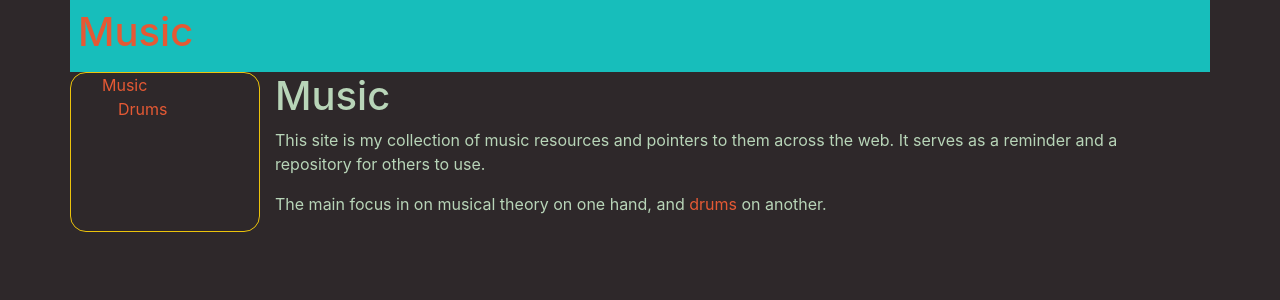
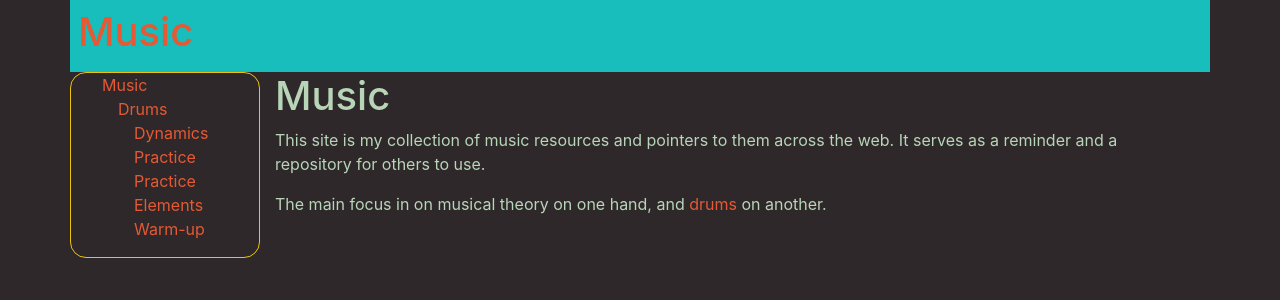
Before and after one commit to MisterY/music-site, a Jekyll site: the page built from index.md, in a window 1280 px wide. Shown: the top 300 px of the page. Built offline with Jekyll 4.4.1, drawn with Linux system fonts in a browser that asks for light colours; nearby versions of some CDN libraries; our own code applies the rules of GitHub Pages for plain Markdown files.

Commit message:
adding all drums pages to the navbar

```diff
--- a/_includes/left-nav.md
+++ b/_includes/left-nav.md
@@ -1,2 +1,6 @@
 * [Music](/)
     * [Drums](/drums/)
+        * [Dynamics](/drums/dynamics)
+        * [Practice](/drums/practice)
+        * [Practice Elements](/drums/practice-elements)
+        * [Warm-up](/drums/warmup)
```
